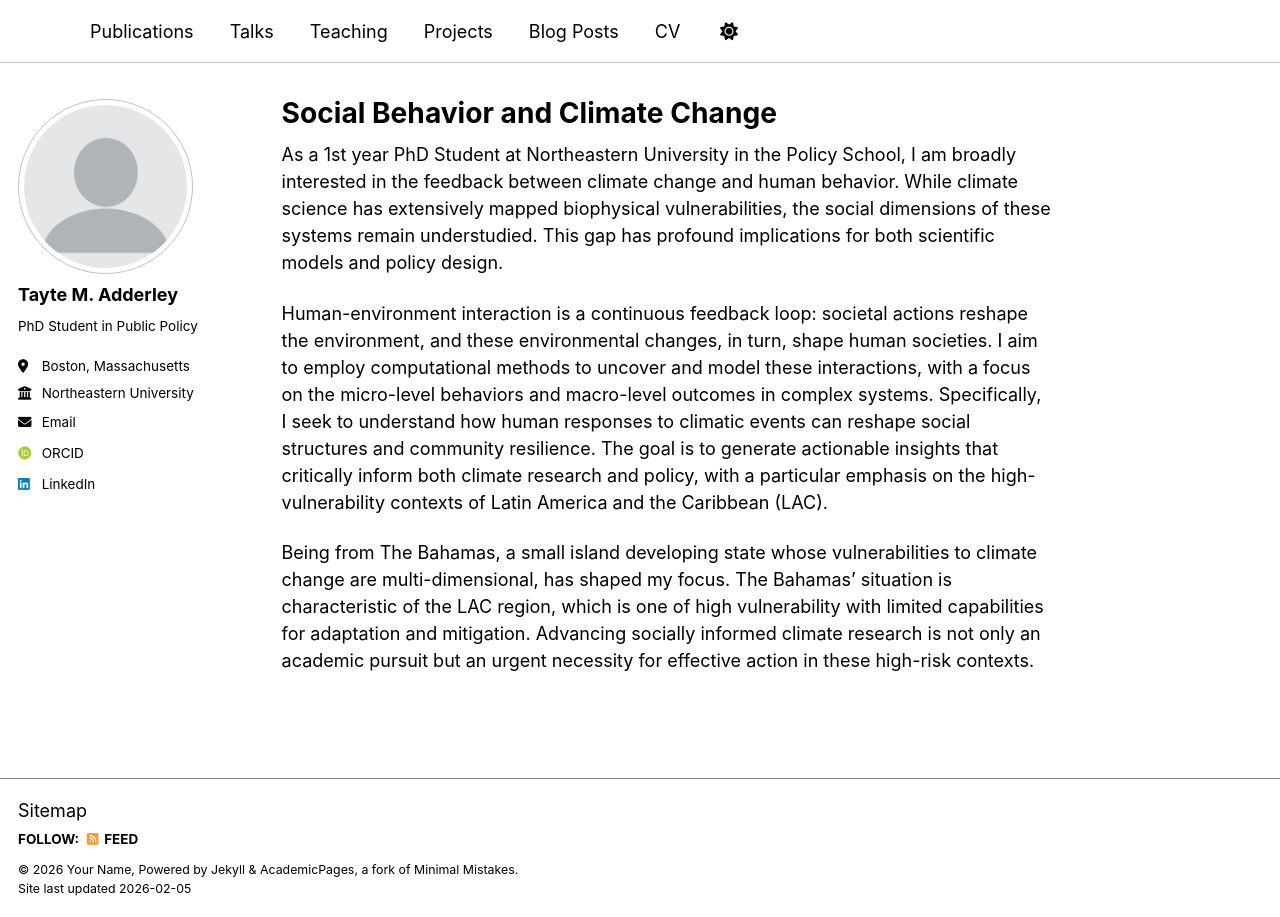
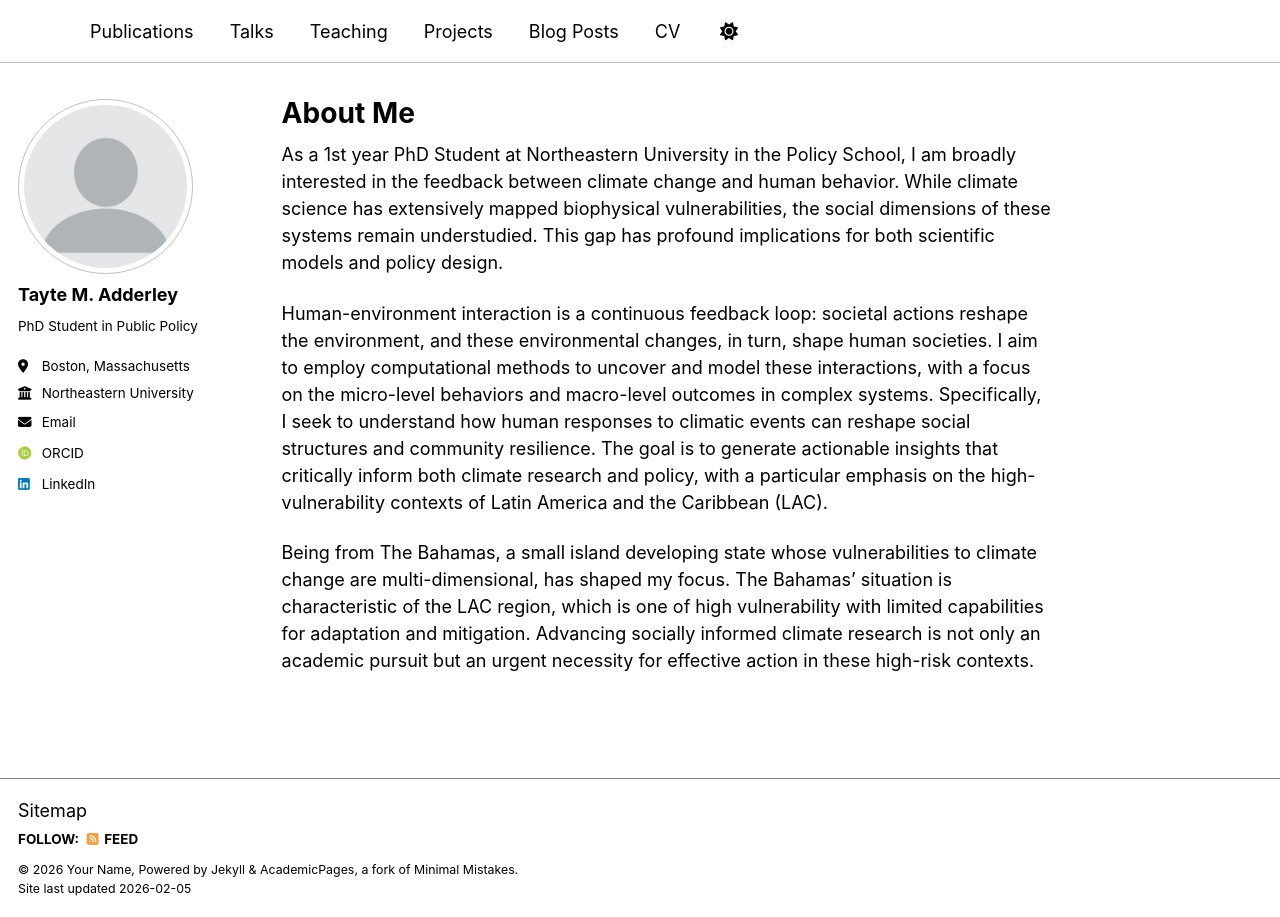
Before and after one commit to tayteadderley/tayteadderley.github.io, a Jekyll site: the page built from _pages/about.md, in a window 1280 px wide. Built offline with Jekyll 4.4.1, drawn with Linux system fonts in a browser that asks for light colours; some web fonts are replaced; a script bundle is joined from its source files by our own code; library files that are not in the unit come from our copies.

Commit message:
Update about.md

```diff
--- a/_pages/about.md
+++ b/_pages/about.md
@@ -1,6 +1,6 @@
 ---
 permalink: /
-title: "Social Behavior and Climate Change"
+title: "About Me"
 author_profile: true
 redirect_from:
   - /about/
```
